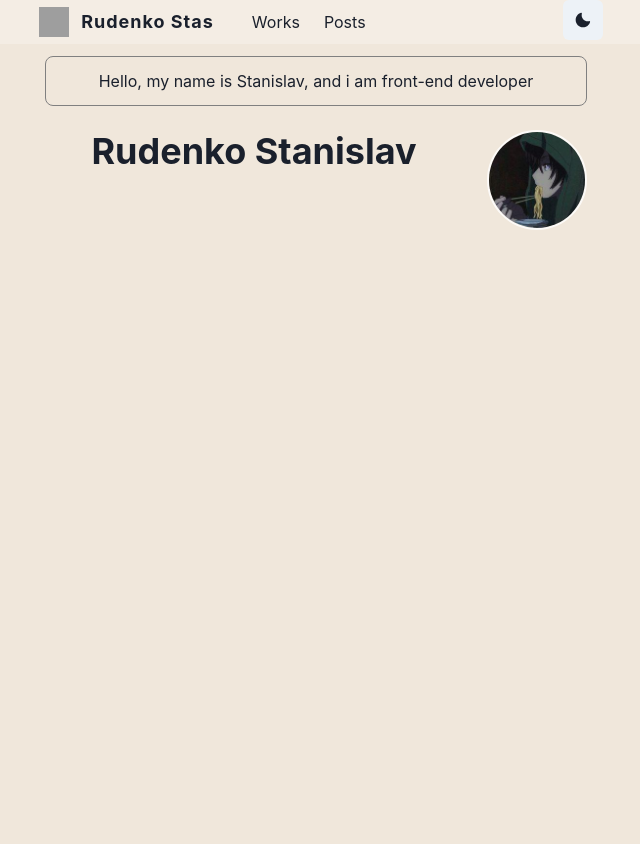
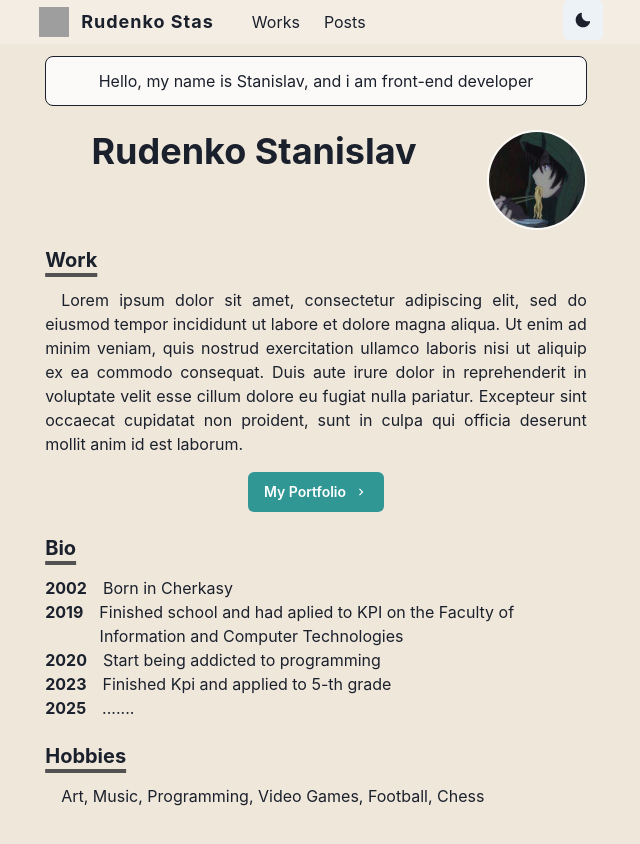
Before and after one commit to AVirolainen/portfolio, a Next.js app: page / in a window 1280 px wide. Shown: the top 844 px of the page, without its empty margins (324-964 px from the left). Before the commit the page ends 800 px from the top, so only its background shows below. Built offline with nearby package versions, Linux system fonts and the light colour scheme; grey boxes are pictures that could not be loaded.

Commit message:
adding bio

```diff
--- /dev/null
+++ b/components/bio.js
@@ -0,0 +1,12 @@
+import {Box} from "@chakra-ui/react"
+import styled from "@emotion/styled"
+
+export const BioSection = styled(Box)`
+	padding-left: 3.4em;
+	text-indent: -3.4em;
+`
+
+export const BioYear = styled.span`
+	font-weight: bold;
+	margin-right: 1em;
+`
--- /dev/null
+++ b/components/paragraph.js
@@ -0,0 +1,8 @@
+import styled from "@emotion/styled"
+
+const Paragraph = styled.p`
+	text-align: justify;
+	text-indent: 1em;
+`
+
+export default Paragraph
--- /dev/null
+++ b/components/section.js
@@ -0,0 +1,21 @@
+import {motion} from "framer-motion"
+import {chakra, shouldForwardProp} from "@chakra-ui/react"
+
+const StyledDiv = chakra(motion.div, {
+	shouldForwardProp: prop => {
+		return shouldForwardProp(prop) || prop === "transition"
+	}
+})
+
+const Section = ({children, delay=0}) => (
+	<StyledDiv
+		initial={{y:10, opacity: 0}}
+		animate={{y: 0, opacity: 1}}
+		transition={{duration: 0.8, delay}}
+		mb={6}>
+		{children}
+	</StyledDiv>
+)
+
+
+export default Section
--- a/components/theme-toggle-button.js
+++ b/components/theme-toggle-button.js
@@ -1,5 +1,6 @@
 import {IconButton, useColorMode, useColorModeValue} from "@chakra-ui/react"
 import {SunIcon, MoonIcon} from "@chakra-ui/icons"
+import {motion} from "framer-motion"
 
 const ThemeToggleButton = ()=>{
 	const {toggleColorMode} = useColorMode()
--- a/pages/index.js
+++ b/pages/index.js
@@ -1,9 +1,14 @@
-import {Container, Box, Heading, Image} from '@chakra-ui/react'
+import {Container, Box, Heading, Button, Image, useColorModeValue} from '@chakra-ui/react'
+import Section from "../components/section"
+import Paragraph from "../components/paragraph"
+import NextLink from "next/link"
+import {ChevronRightIcon} from "@chakra-ui/icons"
+import {BioSection, BioYear} from "../components/bio"
 
 const Page = ()=>{
 	return (
 		<Container>
-			<Box borderRadius="lg" border="1px" borderColor="grey" p={3} mb={6} align="center">
+			<Box borderRadius="lg" border="1px" bg={useColorModeValue("whiteAlpha.800", "whiteAlpha.200")} p={3} mb={6} align="center">
 				Hello, my name is Stanislav, and i am front-end developer
 			</Box>
 			<Box display={{md: 'flex'}}>
@@ -28,6 +33,70 @@ const Page = ()=>{
 						alt="profile image" />
 				</Box>
 			</Box>
+			<Section delay={0.1}>
+				<Heading as="h3" variant="section-title">
+					Work
+				</Heading>
+				<Paragraph>
+					Lorem ipsum dolor sit amet, consectetur adipiscing elit, sed do eiusmod
+					tempor incididunt ut labore et dolore magna aliqua. Ut enim ad minim veniam,
+					quis nostrud exercitation ullamco laboris nisi ut aliquip ex ea commodo consequat. Duis aute irure dolor in reprehenderit in
+					voluptate velit esse cillum dolore eu fugiat nulla pariatur. Excepteur sint occaecat cupidatat non proident, sunt in culpa qui
+					officia deserunt mollit anim id est laborum.
+				</Paragraph>
+				<Box align="center" my={4}>
+					<NextLink href="/works">
+						<Button rightIcon={<ChevronRightIcon />} colorScheme="teal" fontSize="14">
+							My Portfolio
+						</Button>
+					</NextLink>
+				</Box>
+			</Section>
+
+			<Section delay={0.2}>
+				<Heading as="h3" variant="section-title">
+					Bio
+				</Heading>
+				<BioSection>
+					<BioYear>
+						2002
+					</BioYear>
+					Born in Cherkasy
+				</BioSection>
+				<BioSection>
+					<BioYear>
+						2019
+					</BioYear>
+					Finished school and had aplied to KPI on the Faculty of Information and Computer Technologies
+				</BioSection>
+				<BioSection>
+					<BioYear>
+						2020
+					</BioYear>
+					Start being addicted to programming
+				</BioSection>
+				<BioSection>
+					<BioYear>
+						2023
+					</BioYear>
+					Finished Kpi and applied to 5-th grade
+				</BioSection>
+				<BioSection>
+					<BioYear>
+						2025
+					</BioYear>
+					.......
+				</BioSection>
+			</Section>
+
+			<Section delay={0.3}>
+				<Heading as="h3" variant="section-title">
+					Hobbies
+				</Heading>
+				<Paragraph>
+					Art, Music, Programming, Video Games, Football, Chess
+				</Paragraph>
+			</Section>
 		</Container>
 	)
 }
```
Also changed, not shown: 1 other file (tests, documents, lock files or other folders).
